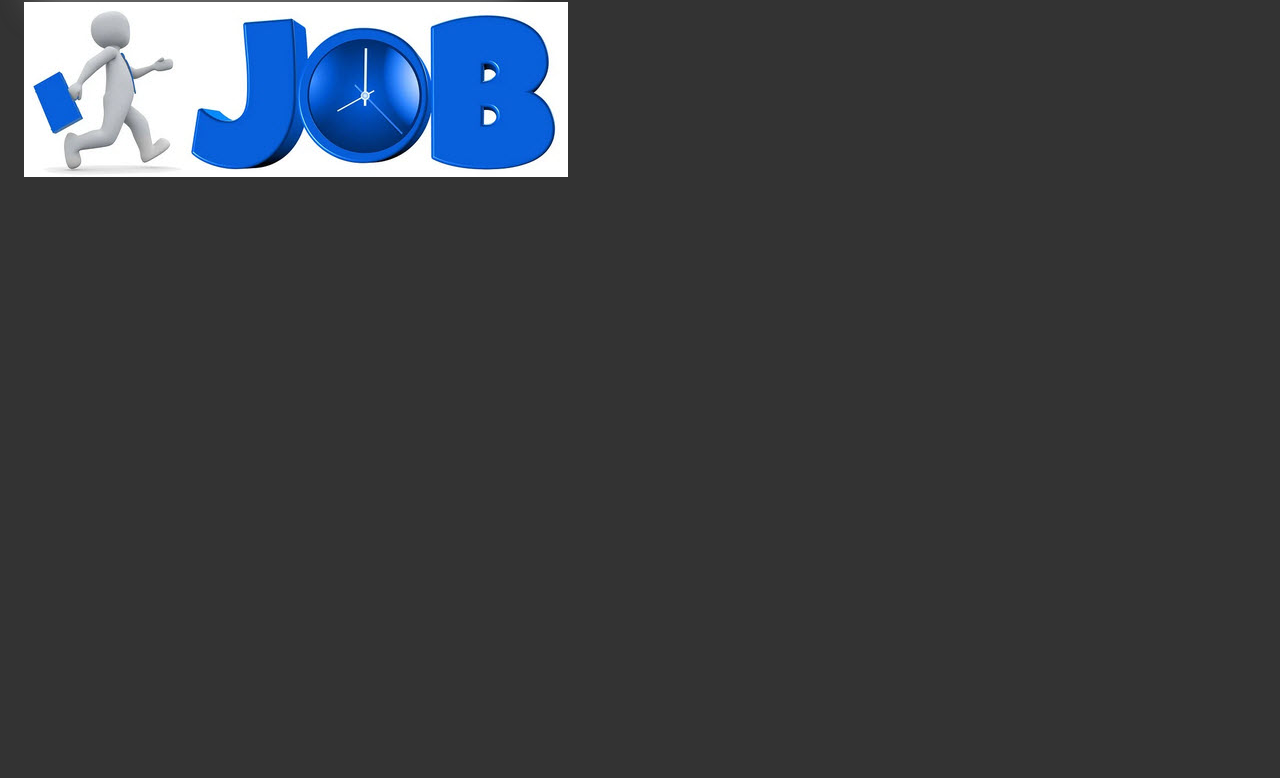
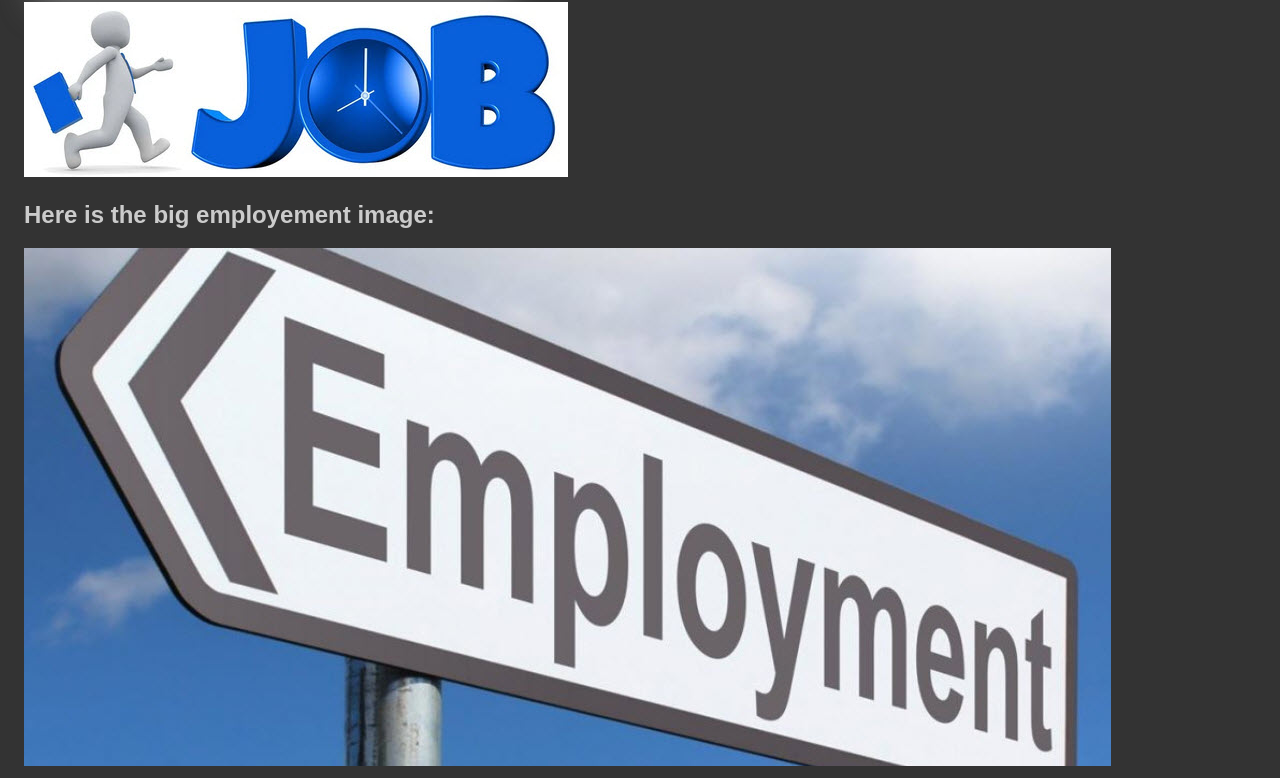
Before and after one commit to edwardtanguay/et007-deployment-netlify-vercel, a React (Vite) app: page /dashboard in a window 1280 px wide. Shown: the part 395-1173 px from the top of the page. Before the commit the page ends 800 px from the top, so only its background shows below. Built offline with nearby package versions, Linux system fonts and the light colour scheme.

Commit message:
added second employement image wrongly

```diff
--- a/src/pages/PageDashboard.tsx
+++ b/src/pages/PageDashboard.tsx
@@ -8,6 +8,10 @@ export const PageDashboard = () => {
 			<div>
 				<img src="images/job.jpg" />
 			</div>
+			<h2>Here is the big employement image:</h2>
+			<div>
+				<img src="../../src/assets/employment.jpg"/>
+			</div>
 		</div>
 	);
 };
```
